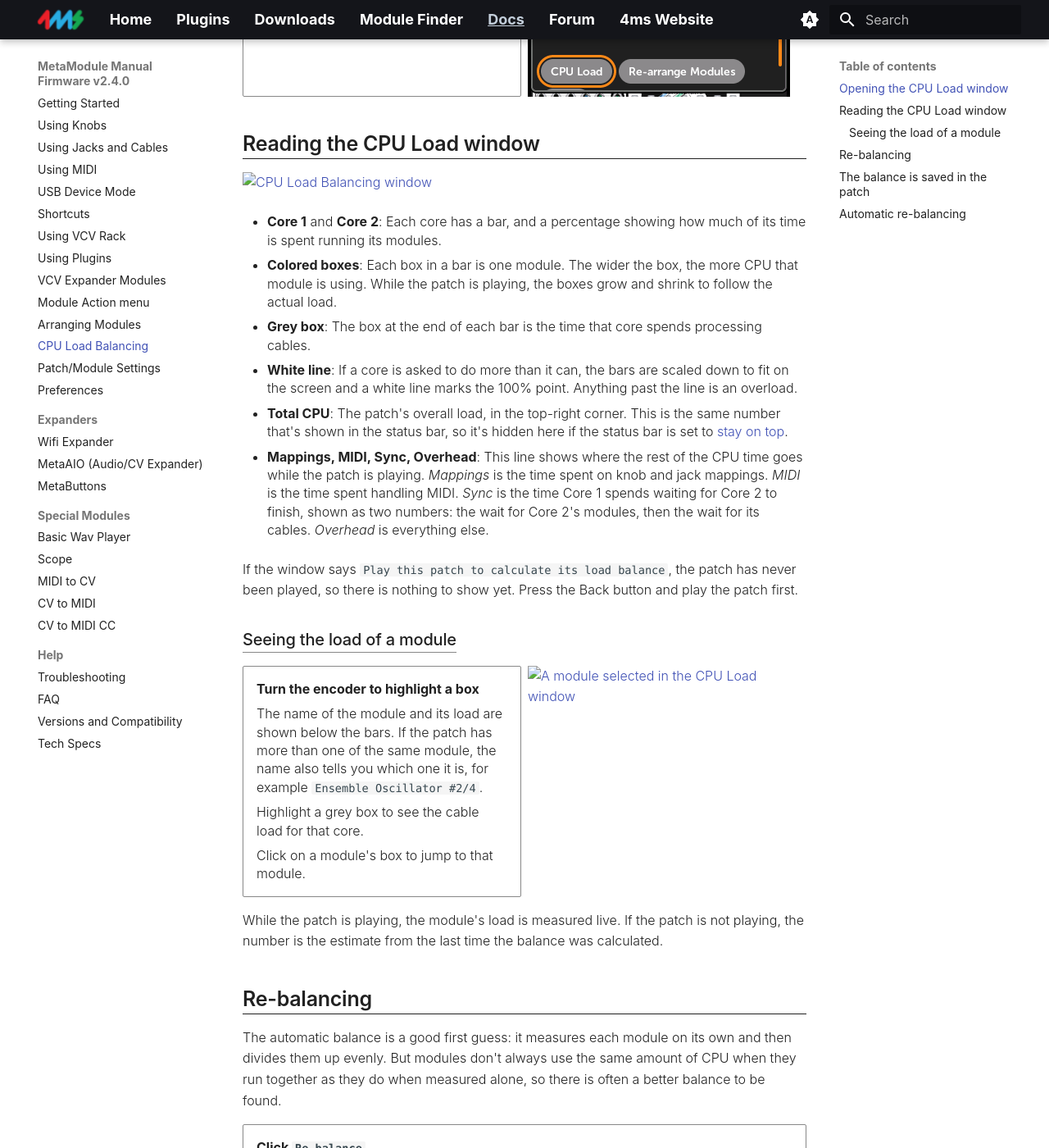
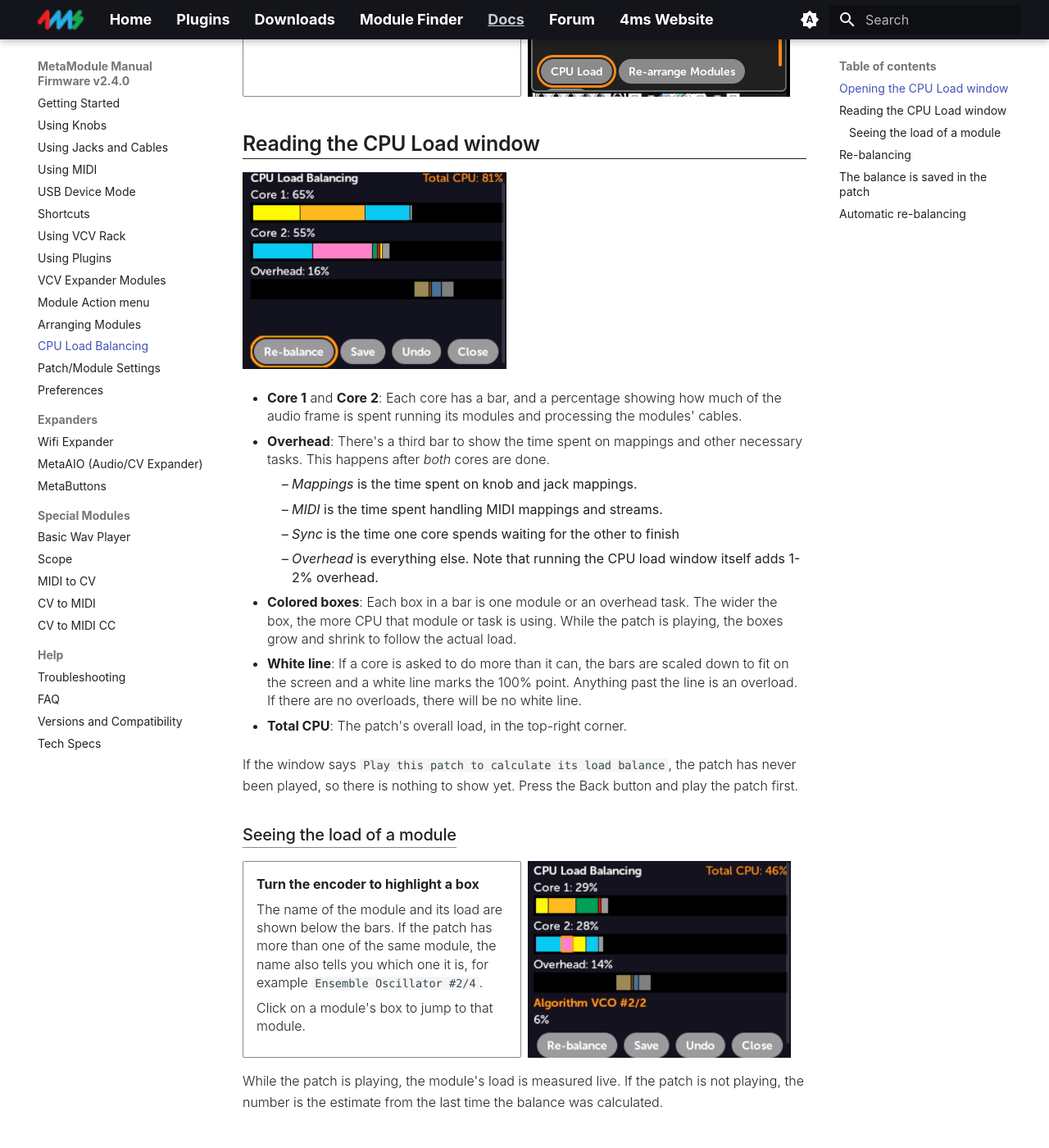
Before and after one commit to 4ms/metamodule-docs-website, an MkDocs documentation site: the page built from docs/cpu_load.md, in a window 1280 px wide and 1400 px high, scrolled down 573 px. Shown: the whole window at 82% size. Built offline with MkDocs 1.6.1 and Material for MkDocs 9.7.7, drawn with Linux system fonts in a browser that asks for light colours; some of the changed text lies outside the part shown.

Commit message:
Action menu and cpu load balance cleaned up

```diff
--- a/docs/cpu_load.md
+++ b/docs/cpu_load.md
@@ -24,28 +24,25 @@ patch plays, and have the MetaModule search for a better balance.
 [![CPU Load Balancing window](./img/cpu-load-panel.png){ .half }](./img/cpu-load-panel.png)
 
 - __Core 1__ and __Core 2__: Each core has a bar, and a percentage showing how
-  much of its time is spent running its modules.
+  much of the audio frame is spent running its modules and processing the modules'
+  cables.
 
-- __Colored boxes__: Each box in a bar is one module. The wider the box, the more
-  CPU that module is using. While the patch is playing, the boxes grow and
-  shrink to follow the actual load.
+- __Overhead__: There's a third bar to show the time spent on mappings and
+  other necessary tasks. This happens after *both* cores are done.
+    - *Mappings* is the time spent on knob and jack mappings.
+    - *MIDI* is the time spent handling MIDI mappings and streams.
+    - *Sync* is the time one core spends waiting for the other to finish
+    - *Overhead* is everything else. Note that running the CPU load window itself adds 1-2% overhead.
 
-- __Grey box__: The box at the end of each bar is the time that core spends
-  processing cables.
+- __Colored boxes__: Each box in a bar is one module or an overhead task. The
+  wider the box, the more CPU that module or task is using. While the patch is
+  playing, the boxes grow and shrink to follow the actual load.
 
 - __White line__: If a core is asked to do more than it can, the bars are scaled
   down to fit on the screen and a white line marks the 100% point. Anything past
-  the line is an overload.
+  the line is an overload. If there are no overloads, there will be no white line.
 
-- __Total CPU__: The patch's overall load, in the top-right corner. This is the
-  same number that's shown in the status bar, so it's hidden here if the status
-  bar is set to [stay on top](module_patch_settings.md#status-bar).
-
-- __Mappings, MIDI, Sync, Overhead__: This line shows where the rest of the CPU
-  time goes while the patch is playing. *Mappings* is the time spent on knob and
-  jack mappings. *MIDI* is the time spent handling MIDI. *Sync* is the time
-  Core 1 spends waiting for Core 2 to finish, shown as two numbers: the wait for
-  Core 2's modules, then the wait for its cables. *Overhead* is everything else.
+- __Total CPU__: The patch's overall load, in the top-right corner.
 
 If the window says `Play this patch to calculate its load balance`, the patch
 has never been played, so there is nothing to show yet. Press the Back button
@@ -60,8 +57,6 @@ and play the patch first.
     has more than one of the same module, the name also tells you which one it
     is, for example `Ensemble Oscillator #2/4`.
 
-    Highlight a grey box to see the cable load for that core.
-
     Click on a module's box to jump to that module.
 
    [![A module selected in the CPU Load window](./img/cpu-load-module.png){ .half }](./img/cpu-load-module.png)
@@ -74,9 +69,9 @@ calculated.
 ## Re-balancing
 
 The automatic balance is a good first guess: it measures each module on its own
-and then divides them up evenly. But modules don't always use the same amount of
-CPU when they run together as they do when measured alone, so there is often a
-better balance to be found.
+and then divides them up evenly between cores. But modules don't always use the
+same amount of CPU when they run together as parameters and signals change, so
+there is often a better balance to be found.
 
 <div class="grid cards" markdown>
 -  __Click `Re-balance`__
@@ -90,23 +85,22 @@ better balance to be found.
 
 </div>
 
-The balance the patch already had is included in the comparison, so
-re-balancing keeps what you had if nothing better turns up.
-
 Large patches often see their CPU load drop by 2% or more, and sometimes by as
-much as 10%. Small patches usually have little to gain.
+much as 10%. Small patches usually don't change much, if at all.
 
 The other buttons are:
 
 - __Save__: Save the patch, including its new balance. This is greyed out for a
   new patch that has never been saved: use the
   [Patch File Menu](module_patch_settings.md#patch-file-menu) instead.
-- __Undo__: Go back to the balance the patch had when you opened the window.
-- __Close__: Close the window. You can also press the Back button.
+- __Undo__: Revert all changes and use the balance the patch had when you
+  opened the window.
+- __Close__: Close the window, keeping all changes but not saving anything to
+  disk. You can also press the Back button.
 
 `Re-balance` is greyed out if the patch isn't loaded for playing, or if it has
-fewer than two modules. It does work on a patch that was stopped for
-overloading the CPU: re-balancing starts the patch playing again.
+fewer than two modules. If a patch was stopped for overloading the CPU, then
+re-balancing starts the patch playing again.
 
 ## The balance is saved in the patch
 
```
Also changed, not shown: other parts of docs/cpu_load.md (+1 -1 lines), docs/action_menu.md (+12 -15 lines), docs/img/cpu-load-module.png (added), docs/img/cpu-load-panel.png (added).
